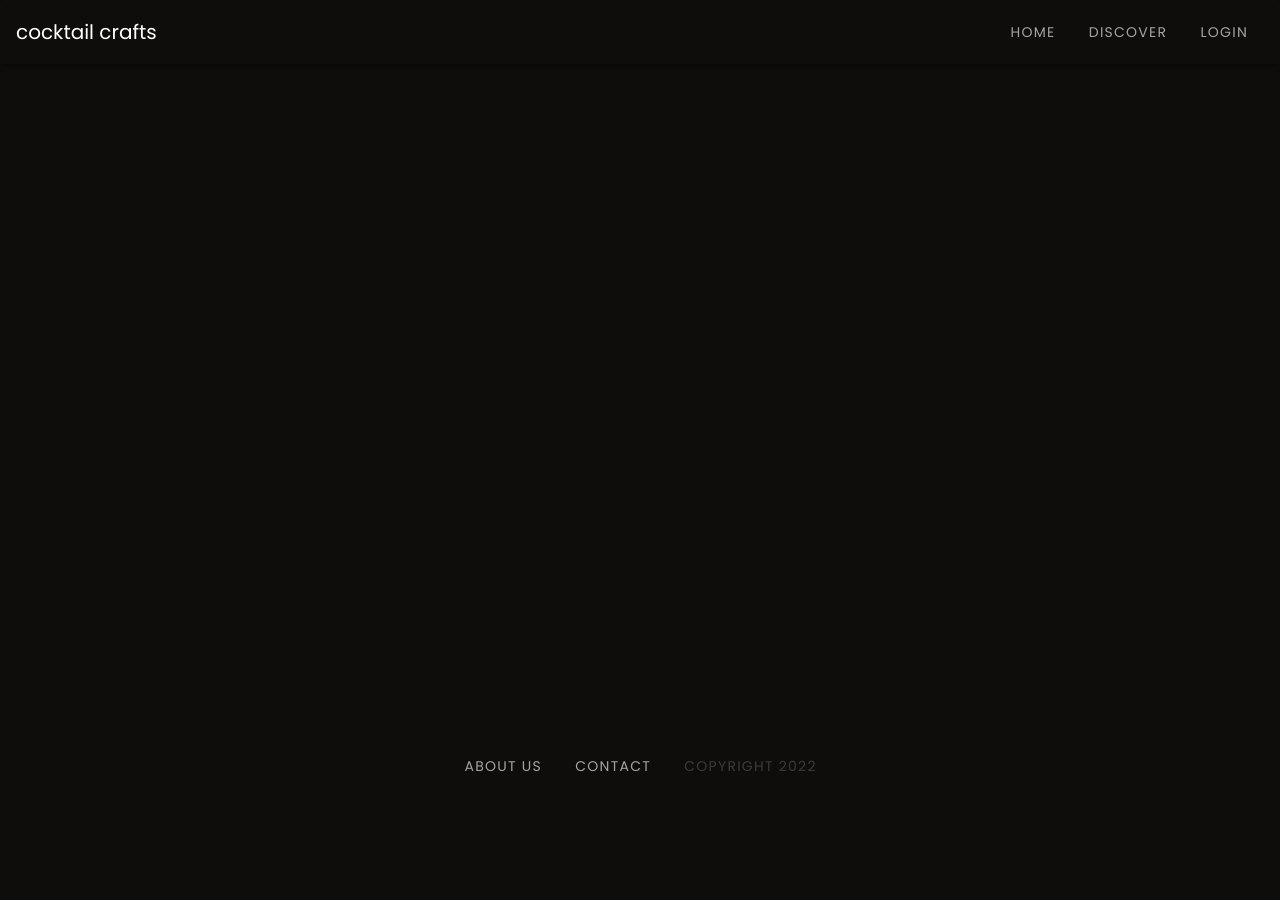
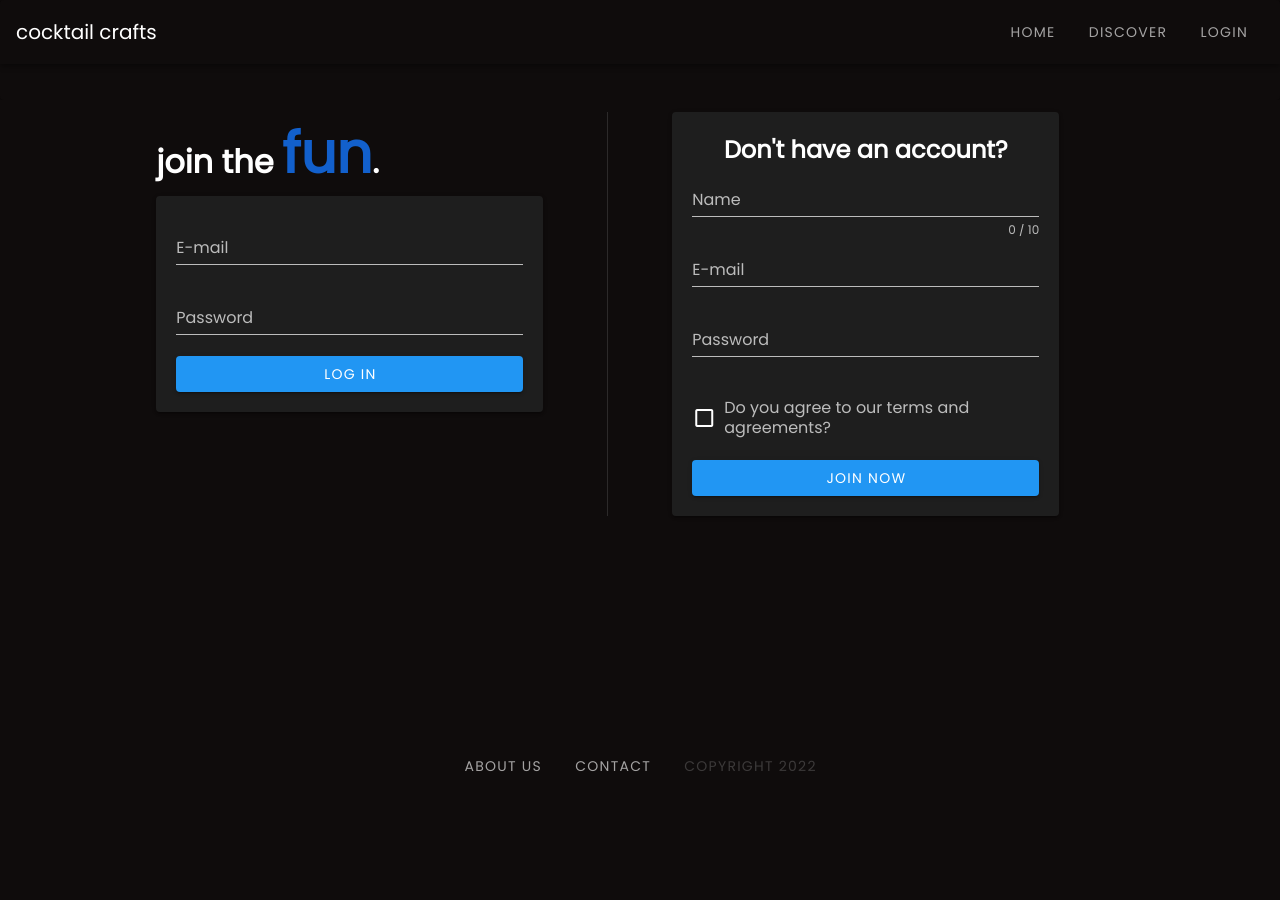
Before and after one commit to mpearce9/CocktailCrafts, a Vue app in the folder frontend/: page /login in a window 1280 px wide. Built offline with nearby package versions, Linux system fonts and the light colour scheme.

Commit message:
login and sign up forms

```diff
--- a/frontend/src/assets/styles.css
+++ b/frontend/src/assets/styles.css
@@ -11,9 +11,10 @@
 #homeimg{
     border-radius:50%;
     top:25%;
-    left:75%;
 }
 #homecard{
-    top:45%;
-    left:-45%;
+    top:25%;
 }
+.logincard{
+    padding:20px;
+}
--- a/frontend/src/views/homeComponent.vue
+++ b/frontend/src/views/homeComponent.vue
@@ -2,10 +2,10 @@
     <v-app>
     <v-container>
     <v-row
-      class="mb-6"
+      class="mb-8"
       no-gutters
     >
-      <v-col md="4">
+      <v-col md="4" offset-md="2">
         <v-img id = "homeimg"
         :aspect-ratio = "46/46"
         max-width = "350"
@@ -14,7 +14,7 @@
       </v-col>
       <v-col
         md="4"
-        offset-md="4"
+        offset-md="0"
       >
         <v-card
         color = "rgb(15,12,12)"
@@ -29,6 +29,5 @@
       </v-col>
     </v-row>
     </v-container>
-
     </v-app>
 </template>
--- a/frontend/src/views/loginComponent.vue
+++ b/frontend/src/views/loginComponent.vue
@@ -1,5 +1,120 @@
 <template>
     <v-app>
+    <v-container>
+    <v-row
+      class="mb-8"
+      no-gutters
+    >
+      <v-col md="4" offset-md="1">
+          <h1>join the <strong><span style = "font-size:1.75em; color:#1260cc;">fun</span></strong>.</h1>
+          <v-card class = "logincard">
+            <v-form
+            ref="form"
+            v-model="valid"
+            lazy-validation
+        >
+            <v-text-field
+            v-model="email"
+            :rules="emailRules"
+            label="E-mail"
+            required
+            ></v-text-field>
 
+            <v-text-field
+            v-model="password"
+            :rules="passwordRules"
+            label="Password"
+            required
+            ></v-text-field>
+
+            <v-btn
+            color="info" block
+            >
+            log in
+            </v-btn>
+        </v-form>
+        </v-card>
+      </v-col>
+      <v-divider
+      class = "mx-16"
+        vertical
+      ></v-divider>
+      <v-col
+        md="4"
+        offset-md="0"
+      >
+      <v-card class = "logincard">
+          <h2 style = "text-align: center;">Don't have an account?</h2>
+            <v-form
+            ref="form1"
+            v-model="valid"
+            lazy-validation
+        >
+            <v-text-field
+            v-model="name"
+            :counter="10"
+            :rules="nameRules"
+            label="Name"
+            required
+            ></v-text-field>
+
+            <v-text-field
+            v-model="email1"
+            :rules="emailRules"
+            label="E-mail"
+            required
+            ></v-text-field>
+
+            <v-text-field
+            v-model="password1"
+            :rules="passwordRules"
+            label="Password"
+            required
+            ></v-text-field>
+
+            <v-checkbox
+            v-model="checkbox"
+            :rules="[v => !!v || 'You must agree to continue!']"
+            label="Do you agree to our terms and agreements?"
+            required
+            ></v-checkbox>
+
+            <v-btn
+            color="info" block
+            >
+            join now
+            </v-btn>
+        </v-form>
+        </v-card>
+      </v-col>
+    </v-row>
+    </v-container>
     </v-app>
 </template>
+
+
+<script>
+  export default {
+    data: () => ({
+      valid: false,
+      email: '',
+      email1:'',
+      password:'',
+      password1:'',
+      name:'',
+      emailRules: [
+        v => !!v || 'E-mail is required',
+        v => /.+@.+\..+/.test(v) || 'E-mail must be valid',
+      ],
+      passwordRules:[
+          v => !!v || 'Password is required',
+          v => (v && v.length >8) || 'Password must be more than 8 characters',
+      ],
+      nameRules: [
+        v => !!v || 'Name is required',
+        v => v.length <= 10 || 'Name must be less than 10 characters',
+      ],
+      checkbox: false,
+    })
+  }
+</script>
```
